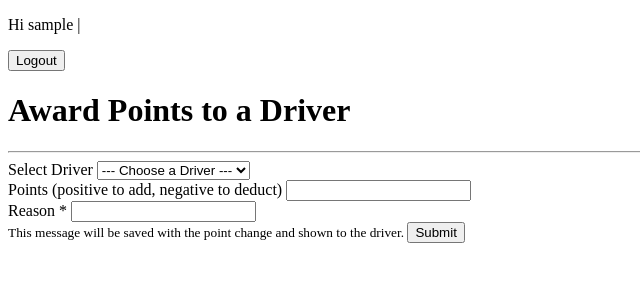
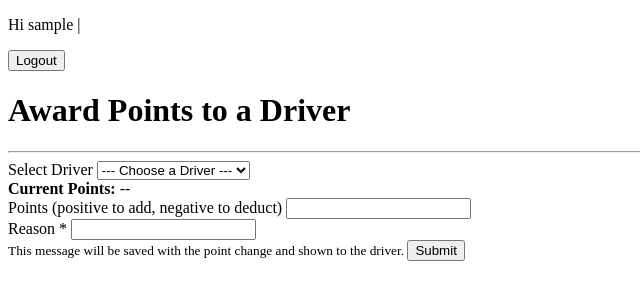
Before and after one commit to fgeravi/F25-Team19, a Django app: page /rewards/add-points/ in a window 1280 px wide. Shown: the top 300 px of the page, without its empty margins (0-640 px from the left). Run offline with Django 5.2, Linux system fonts and the light colour scheme; a user stored in the database is signed in; tables that the repository leaves empty hold one stand-in row (values such as "Sample post").

Commit message:
sponsor now sees how many points a driver has when adding/subtracting them

```diff
--- a/Templates/base.html
+++ b/Templates/base.html
@@ -165,5 +165,6 @@
     {% endif %}
 
     {% block content %}{% endblock %}
+    {% block extra_js %} {% endblock %}
   </body>
 </html>
--- a/config/settings.py
+++ b/config/settings.py
@@ -26,7 +26,7 @@ BASE_DIR = Path(__file__).resolve().parent.parent
 SECRET_KEY = "django-insecure-g_$d+8ut_a07f&&k2k$kzn(kmotc680@n#avq^gn_x9k-lnqxd"
 
 # SECURITY WARNING: don't run with debug turned on in production!
-DEBUG = False
+DEBUG = True
 
 ALLOWED_HOSTS = os.environ.get('ALLOWED_HOSTS', '*')
 if ALLOWED_HOSTS == '*':
--- a/rewards/templates/rewards/add_points.html
+++ b/rewards/templates/rewards/add_points.html
@@ -25,6 +25,11 @@
             </select>
         </div>
 
+        <div class="mb-3">
+            <strong>Current Points:</strong>
+            <span id="current-points-display" class="fw-bold">--</span>
+        </div>
+
         <div class="form-group mb-3">
             <label for="points">Points (positive to add, negative to deduct)</label>
             <input type="number" name="points" id="points" class="form-control" required>
@@ -42,3 +47,44 @@
     </form>
 </div>
 {% endblock %}
+
+
+{% block extra_js %}
+<script>
+    document.addEventListener('DOMContentLoaded', function() {
+        const driverSelect = document.getElementById('driver');
+        const pointsDisplay = document.getElementById('current-points-display');
+
+        driverSelect.addEventListener('change', function() {
+            const driverId = this.value;
+
+            if (driverId) {
+                pointsDisplay.textContent = 'Loading...';
+
+                const url = `/rewards/api/get-driver-points/${driverId}/`;
+
+                fetch(url)
+                    .then(response => {
+                        if (!response.ok) {
+                            throw new Error(`HTTP error! Status: ${response.status}`);
+                        }
+                        return response.json();
+                    })
+                    .then(data => {
+                        if (data.status === 'success') {
+                            pointsDisplay.textContent = data.points;
+                        } else {
+                            pointsDisplay.textContent = 'N/A';
+                        }
+                    })
+                    .catch(error => {
+                        pointsDisplay.textContent = 'Error';
+                        console.error('Error fetching points:', error);
+                    });
+            } else {
+                pointsDisplay.textContent = '--';
+            }
+        });
+    });
+</script>
+{% endblock %}
--- a/rewards/urls.py
+++ b/rewards/urls.py
@@ -6,6 +6,8 @@ app_name = 'rewards'
 urlpatterns = [
     path('dashboard/', views.point_dashboard, name='dashboard'),
     path('add-points/', views.add_points_view, name='add_points'),
+    path('get-driver-points/<int:driver_id>/', views.get_driver_points, name='get_driver_points'),
+    path('api/get-driver-points/<int:driver_id>/', views.get_driver_points, name='get_driver_points_api'),
 
     # Generating reports
     path('reports/points/', views.points_tracking_report, name='points_report'),
--- a/rewards/views.py
+++ b/rewards/views.py
@@ -9,7 +9,7 @@ from django.utils import timezone
 from datetime import timedelta
 from django.db.models import Sum
 import csv
-from django.http import HttpResponse
+from django.http import HttpResponse, JsonResponse
 from django.utils.dateparse import parse_date
 
 
@@ -184,3 +184,14 @@ def points_tracking_csv(request):
         w.writerow([driver_name, r.point_change_amt, r.date, sponsor_name, r.reason, r.new_point_balance])
 
     return resp
+
+
+def get_driver_points(request, driver_id):
+    try:
+        driver_profile = DriverProfile.objects.get(user__id=driver_id)
+        points = driver_profile.current_points
+        return JsonResponse({'status': 'success', 'points': points})
+    except DriverProfile.DoesNotExist:
+        return JsonResponse({'status': 'error', 'message': 'Driver not found'}, status=404)
+    except Exception as e:
+        return JsonResponse({'status': 'error', 'message': str(e)}, status=500)
```
